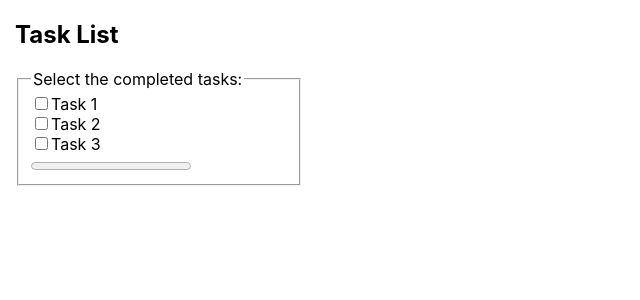
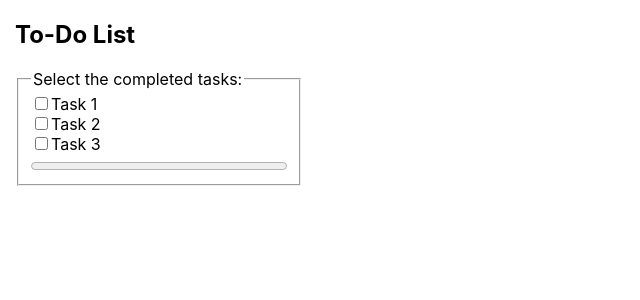
Before and after one commit to edgarsilvamatos/02-form-example, a React (Create React App) app: page / in a window 1280 px wide. Shown: the top 300 px of the page, without its empty margins (0-640 px from the left). Built offline with nearby package versions, Linux system fonts and the light colour scheme.

Commit message:
made final touches to the layout

```diff
--- a/src/App.js
+++ b/src/App.js
@@ -22,7 +22,7 @@ const App = () => {
 
   return (
     <div style={{ marginLeft: '15px' }}>
-      <h2>Task List</h2>
+      <h2>To-Do List</h2>
       <fieldset style={{ width: '20vw' }}>
       <legend>Select the completed tasks:</legend>
         {tasks.map((task) => (
@@ -36,7 +36,7 @@ const App = () => {
             <label htmlFor={`task${task.id}`}>{task.text}</label>
           </div>
         ))}
-        <progress value={updateProgress()} max="100"></progress>
+        <progress value={updateProgress()} max="100" style={{ width: '100%'}}></progress>
       </fieldset>
     </div>
   );
```
